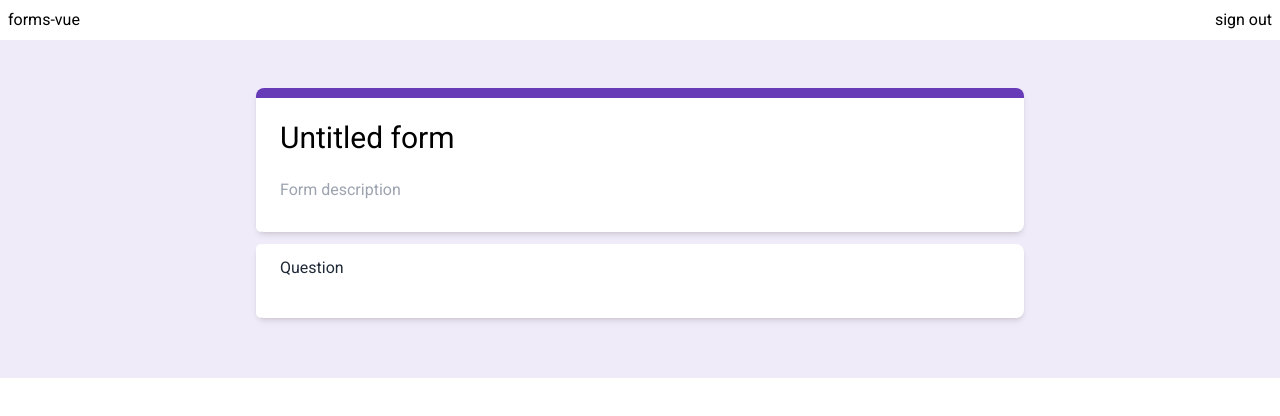
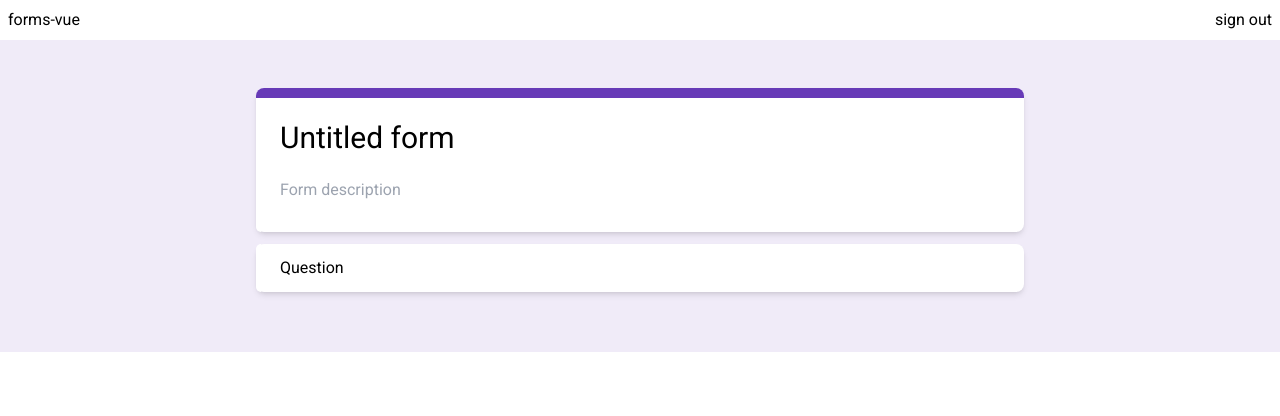
Before and after one commit to u-03c9/forms-vue, a Vue app: page /dashboard in a window 1280 px wide. Shown: the top 416 px of the page. Built offline with nearby package versions, Linux system fonts and the light colour scheme; no server answers; sample sign-in values are in the browser's storage.

Commit message:
adding reactivity, and replacing 	extarea with p element when the card is out of focus

```diff
--- a/src/base/BaseTextArea.vue
+++ b/src/base/BaseTextArea.vue
@@ -1,5 +1,5 @@
 <script lang="ts">
-import { computed, ref, StyleValue } from "vue";
+import { ref } from "vue";
 
 export default {
   inheritAttrs: false,
@@ -7,9 +7,11 @@ export default {
 </script>
 
 <script setup lang="ts">
-defineProps(["isFocused", "inSelectedCard"]);
+const props = defineProps(["inSelectedCard", "modelValue"]);
+const emit = defineEmits(["update:modelValue"]);
 
-// --- style while card is selected ---
+const isFocused = ref(false);
+
 const textArea = ref<InstanceType<typeof HTMLTextAreaElement> | null>(null);
 const textAreaHeight = ref("auto");
 function expandHeight() {
@@ -19,37 +21,42 @@ function shrinkHeight() {
   textAreaHeight.value = "auto";
 }
 
-// --- style while card is NOT selected ---
+function handleInput(event: Event) {
+  emit("update:modelValue", (event.target as HTMLTextAreaElement).value);
+  expandHeight();
+}
+
+function focusOnTextArea() {
+  // TODO: not working correctly, should look at it later.
+  textArea.value?.focus();
+}
 </script>
 
 <template>
-  <div class="flex-grow flex flex-col relative">
+  <div class="flex-grow">
+    <p v-show="!inSelectedCard" @click="focusOnTextArea">
+      {{ modelValue ? modelValue : "Question" }}
+    </p>
+    <div v-show="inSelectedCard" class="flex flex-col relative">
       <textarea
         ref="textArea"
         v-bind:="$attrs"
-      class="w-full h-auto outline-none overflow-hidden resize-none rounded-t-lg"
-      :class="
-        inSelectedCard
-          ? 'px-4 pt-3 leading-5 bg-gray-50 hover:bg-gray-100'
-          : 'placeholder:text-gray-800 bg-transparent cursor-pointer'
-      "
+        class="w-full h-auto outline-none overflow-hidden resize-none rounded-t-lg pt-3 px-4 leading-5 bg-gray-50 hover:bg-gray-100"
         :style="{ height: textAreaHeight }"
         @focus="isFocused = true"
         @blur="isFocused = false"
-      @input="expandHeight"
+        @input="handleInput"
         @keydown.backspace="shrinkHeight"
         @keydown.ctrl.z="shrinkHeight"
         @keydown.enter.prevent
       />
       <div class="w-full relative">
-      <div
-        class="w-full h-[1px] absolute top-0 left-0 z-0"
-        :class="inSelectedCard ? 'bg-gray-400' : 'bg-transparent'"
-      />
+        <div class="w-full h-[1px] absolute top-0 left-0 z-0 bg-gray-400" />
         <div
           class="top-0 h-[2px] transition-[width] relative ease-in duration-300 mx-auto z-10"
           :class="isFocused ? 'w-full bg-primary-dark' : 'w-0 bg-transparent'"
         />
       </div>
     </div>
+  </div>
 </template>
```
Lines whose indentation alone changed are shown as unchanged.
